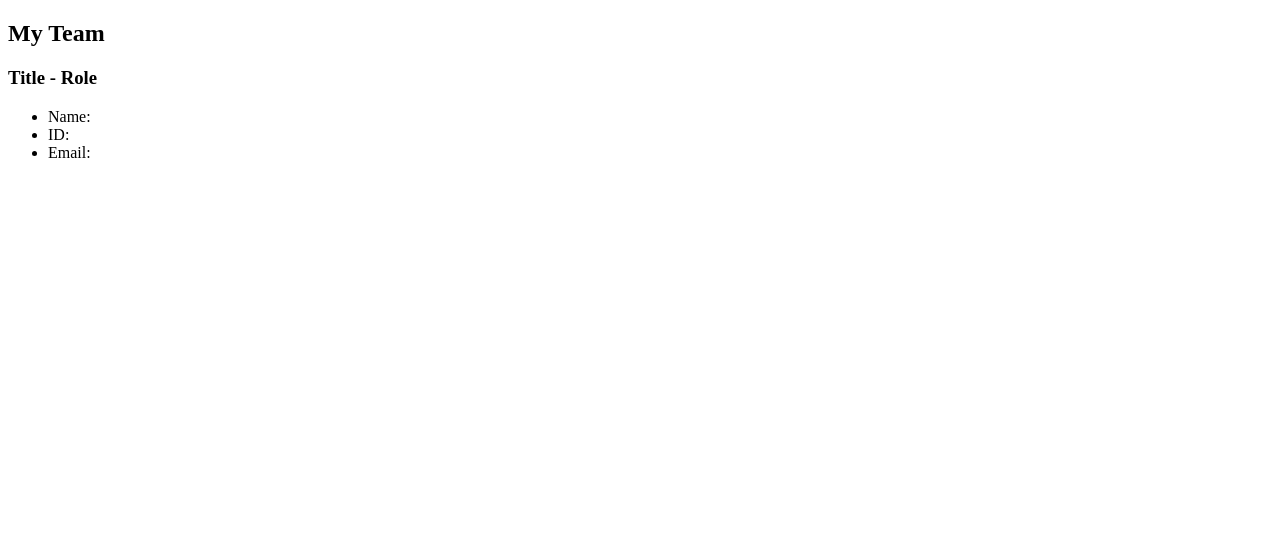
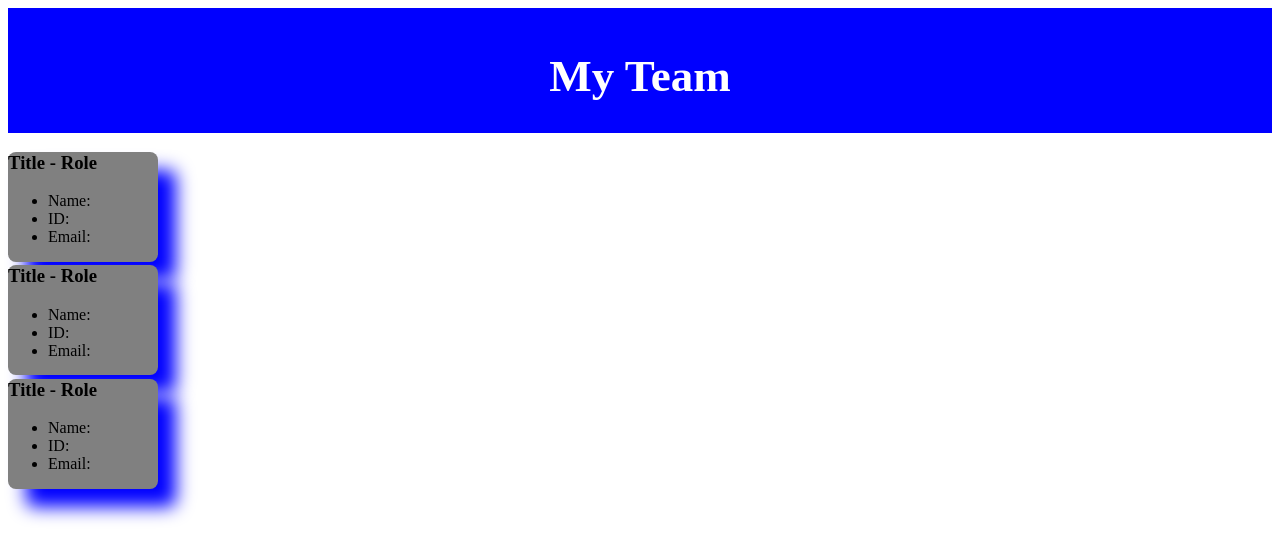
Before and after one commit to Maalie04/Profile-Generator, a website: page src/template.html in a window 1280 px wide. Drawn offline with Linux system fonts and the light colour scheme.

Commit message:
modified the html template to generate, modified and styled the css, trying to get the cards to flex

```diff
--- a/src/template.css
+++ b/src/template.css
@@ -0,0 +1,35 @@
+
+.navbar{
+    height: 60px;
+    text-align: center;
+    align-items: center;
+    background-color: blue;
+    color: white;
+    padding-bottom: 60px;
+    padding-top: 5px;
+    font-size: 30px;
+}
+
+.body{
+    font-family: 'Courier New', Courier, monospace;
+    height: 100%;
+    margin: 0%;
+
+}
+
+.card{
+    /* display: flex;
+    justify-content: center;
+    align-items: center; */
+}
+
+.teamCard{
+    width: 150px;
+    height: 110px;
+    background-color: grey;
+    box-shadow: 18px 18px 18px blue;
+    border-radius: 8px;
+}
+.cardbody{
+
+}
--- a/src/template.html
+++ b/src/template.html
@@ -11,10 +11,34 @@
 
 <body>
     <div class="navbar">
-        <h2>My Team</h2>
+        <h2 class="navbarTitle">My Team</h2>
     </div>
     <div class="card">
-        <div class="title">
+        <div class="teamCard">
+            <div class="cardTitle">
+                <h3>Title - Role</h3>
+            </div>
+            <div class="cardBody">
+                <ul>
+                    <li>Name: </li>
+                    <li>ID: </li>
+                    <li>Email: </li>
+                </ul>
+            </div>
+
+            <div class="teamCard">
+                <div class="cardTitle">
+                    <h3>Title - Role</h3>
+                </div>
+                <div class="cardBody">
+                    <ul>
+                        <li>Name: </li>
+                        <li>ID: </li>
+                        <li>Email: </li>
+                    </ul>
+                </div>
+                <div class="teamCard">
+                    <div class="cardTitle">
                         <h3>Title - Role</h3>
                     </div>
                     <div class="cardBody">
@@ -25,6 +49,9 @@
                         </ul>
                     </div>
                 </div>
+            </div>
+        </div>
+    </div>
 </body>
 
 </html>
```
Also changed, not shown: index.js (+3 -13 lines), dist/renderOutput.js. Lines whose indentation alone changed are shown as unchanged.
